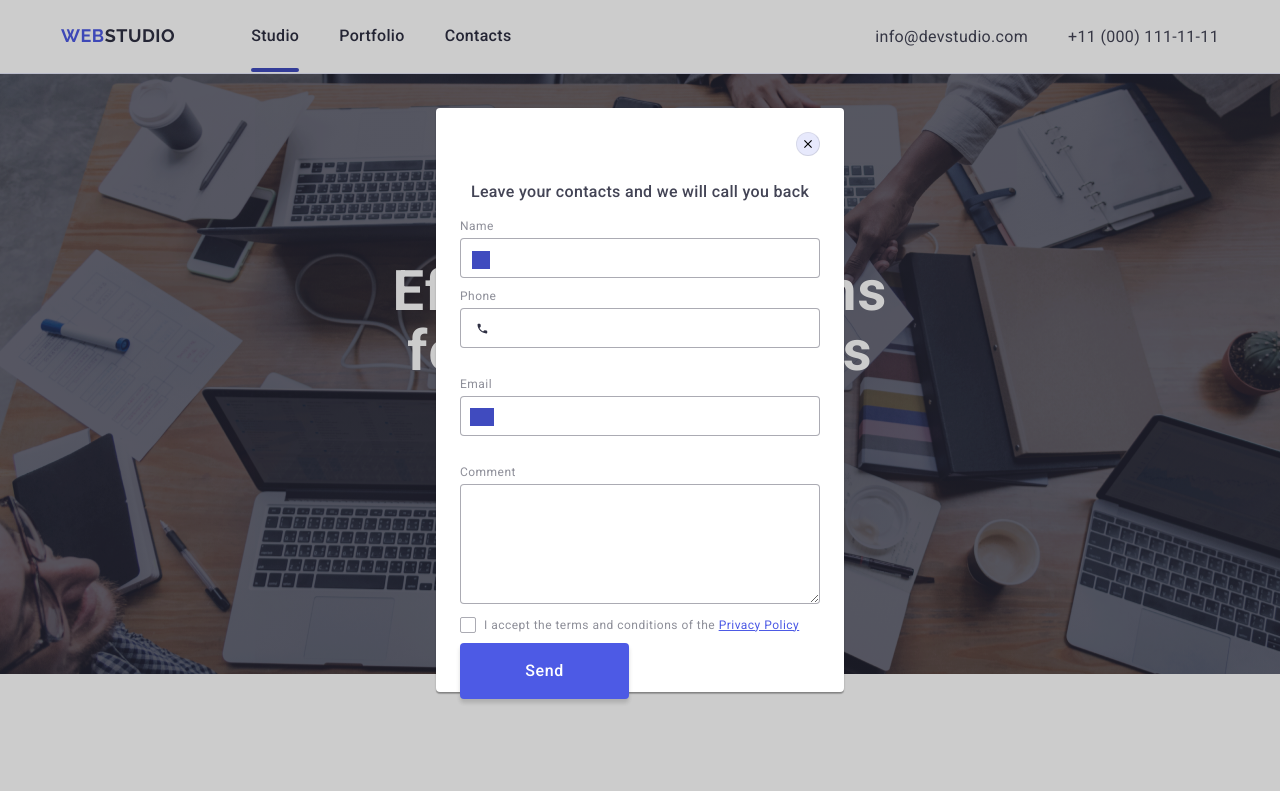
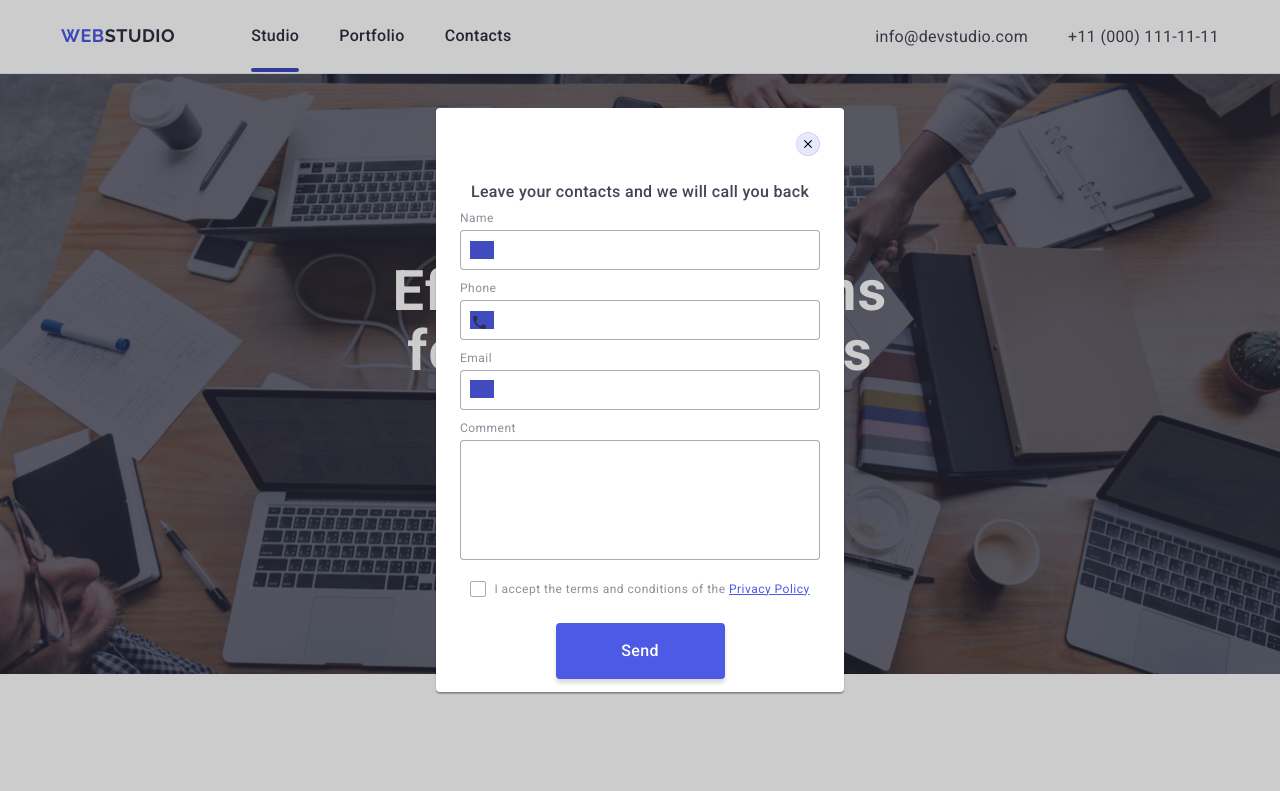
Before and after one commit to OlgaSzum/goit-markup-hw-06, a plain HTML site: page index.html in a window 1280 px wide. Shown: the top 791 px of the page. Drawn offline with nearby package versions, Linux system fonts and the light colour scheme.

Commit message:
modal sizing

```diff
--- a/CSS/styles.css
+++ b/CSS/styles.css
@@ -591,6 +591,7 @@ h3 {
 .filters button:d:is(:hover, :focus) {
   background-color: var(--pressed-state);
   cursor: pointer;
+  border: none;
   box-shadow: 0px 4px 4px 0px rgba(0, 0, 0, 0.15);
   color: var(--white-background);
   transition-duration: 250ms, 0s;
@@ -756,18 +757,6 @@ h3 {
 
 /* INPUTS MODAL -----------------------------------------------*/
 
-label {
-  display: flex;
-  flex-direction: column;
-  margin-bottom: 4px;
-  font-family: inherit;
-  font-size: 12px;
-  font-style: normal;
-  line-height: 1.16;
-  letter-spacing: 0.04em;
-  color: var(--subtle-text);
-}
-
 input {
   font-family: inherit;
   font-size: 12px;
@@ -780,17 +769,60 @@ input {
 }
 
 textarea {
+  font-family: inherit;
+  font-size: inherit;
   width: 360px;
   height: 120px;
-  flex-shrink: 0;
-
   border-radius: 4px;
   border: 1px solid var(--navyblue-modal, rgba(46, 47, 66, 0.4));
-
   padding: 8px 16px;
   margin-top: 4px;
+  resize: none;
+}
+
+label {
+  display: flex;
+  flex-direction: column;
+  margin-bottom: 4px;
   font-family: inherit;
-  font-size: inherit;
+  font-size: 12px;
+  font-style: normal;
+  line-height: 1.16;
+  letter-spacing: 0.04em;
+  color: var(--subtle-text);
+  position: relative;
+}
+
+form {
+  display: flex;
+  flex-direction: column;
+  align-items: center;
+  justify-content: space-between;
+}
+
+/*-- ICONS MODAL INPUTS ------------------------------------> relative to label? */
+
+.inputs {
+  display: flex;
+  flex-direction: column;
+  align-items: center;
+  justify-content: center;
+  gap: 8px;
+  font-family: inherit;
+  font-size: 12px;
+  line-height: 1.16;
+  letter-spacing: 0.04em;
+}
+
+.inputs svg {
+  fill: var(--dark);
+  transform: translate(-50%, -50%) scale(1);
+  height: 18px;
+  width: 24px;
+  position: absolute;
+  top: 65%;
+  left: 6%;
+  background-color: #404bbf;
 }
 
 .form .title {
@@ -802,23 +834,8 @@ textarea {
   font-weight: 500;
   line-height: 1.5;
   letter-spacing: 0.02em;
-  margin-bottom: 8px;
-}
 
-.inputs {
-  display: flex;
-  flex-direction: column;
-  gap: 8px;
-  width: 360px;
-  height: 336px;
-
-  font-family: inherit;
-  font-size: 12px;
-  font-style: normal;
-  line-height: 1.16;
-  letter-spacing: 0.04em;
-  color: var(--subtle-text);
-  margin-top: 48px;
+  padding-top: 48px;
 }
 
 .form .button {
@@ -830,13 +847,12 @@ textarea {
   font-style: normal;
   font-weight: 500;
   line-height: 1.5;
-  letter-spacing: 0.04em;
+  letter-spacing: 0.02em;
 
   padding: 16px 32px;
   background-color: var(--primary-brand);
   color: var(--white-background);
   border: none;
-  margin-bottom: 24px;
 
   width: 169px;
   height: 56px;
@@ -847,39 +863,6 @@ textarea {
 .form .button:is(:hover, :focus) {
   cursor: pointer;
   background-color: var(--pressed-state);
-}
-
-.input_person-black-18dp {
-  fill: #2e2f42;
-  background-color: #404bbf;
-  position: absolute;
-  top: 26%;
-  left: 11%;
-  transform: translate(-50%, -50%) scale(1);
-  height: 18px;
-  width: 18px;
-}
-
-.input_phone-black-18dp {
-  fill: #2e2f42;
-  background-color: var(--white-background);
-  position: relative;
-  bottom: 25%;
-  left: 6%;
-  transform: translate(-50%, -50%) scale(1);
-  height: 18px;
-  width: 24px;
-}
-
-.input_email-black-18dp {
-  fill: #2e2f42;
-  background-color: #404bbf;
-  position: relative;
-  left: 6%;
-  bottom: 25%;
-  transform: translate(-50%, -50%);
-  height: 18px;
-  width: 24px;
 }
 
 .consent {
@@ -895,15 +878,13 @@ textarea {
 .check_div {
   display: flex;
   align-items: center;
+  justify-content: center;
   gap: 8px;
+
+  margin-top: 16px;
+  margin-bottom: 24px;
 }
 
 .check_div a {
   color: var(--primary-brand);
 }
-
-.checkbox {
-  width: 16px;
-  stroke-width: 1px;
-  stroke: var(--subtle-text, rgba(46, 47, 66, 0.4));
-}
--- a/index.html
+++ b/index.html
@@ -254,42 +254,39 @@
         </span>
 
         <label>
-            <span class="input-title">Name</span>
+            <span>Name</span>
             <input type="name" name="name" class="input">
             <svg class="input_person-black-18dp"><use href="./images/icons.svg#person-black-18dp"></use></svg>
         </label>
 
         <label>
-            <span class="input-title">Phone</span>
+            <span>Phone</span>
             <input type="tel" name="phone_number" />
-            <svg class="input_phone-black-18dp">
-                <use href="./images/icons.svg#icon-phone-black-18dp"></use>
+            <svg class="input_phone-black-18dp"><use href="./images/icons.svg#icon-phone-black-18dp" width="18" height="24"></use>
             </svg>
         </label>
 
         <label>
-            <span class="input-title">Email</span>
+            <span>Email</span>
             <input type="email" name="email" />
-            <svg class="input_email-black-18dp">
-                <use href="./images/icons.svg#icon-icon-email-black-18dp"></use>
+            <svg class="input_email-black-18dp"><use href="./images/icons.svg#icon-icon-email-black-18dp" width="18" height="24"></use>
             </svg>
         </label>
 
         <label>
-            <span class="input-title">Comment</span>
-            <textarea name="feedback" rows="2" placeholder="Text input"></textarea>
+            <span>Comment</span>
+            <textarea name="feedback" rows="5" placeholder="Text input"></textarea>
         </label>
-        <div class="check_div">
-            <!--------------------------------------------------------- checked -->
-            <svg xmlns="http://www.w3.org/2000/svg" width="16" height="16" viewBox="0 0 16 16" fill="none"><rect x="0.5" y="0.5" width="15" height="15" rx="1.5" stroke="#2E2F42" stroke-opacity="0.4"/></svg>
+    </div>
+    <div class="check_div">
+                <!--------------------------------------------------------- checked -->
+                <svg xmlns="http://www.w3.org/2000/svg" width="16" height="16" viewBox="0 0 16 16" fill="none">
+                    <rect x="0.5" y="0.5" width="15" height="15" rx="1.5" stroke="#2E2F42" stroke-opacity="0.4" />
+                </svg>
+                <p class="consent">I accept the terms and conditions of the <a href="#">Privacy Policy</a></p>
 
-
-
-            <p class="consent">I accept the terms and conditions of the <a href="#">Privacy Policy</a></p>
-        </div>
-
-
-        <button class="button">Send</button>
+    </div>
+    <button class="button">Send</button>
 <!--<div data-modal class="backdrop is-hidden">
     <div class="modal">   TE DWA DIVY TU SIE KONCZA -->
         </div>
```
